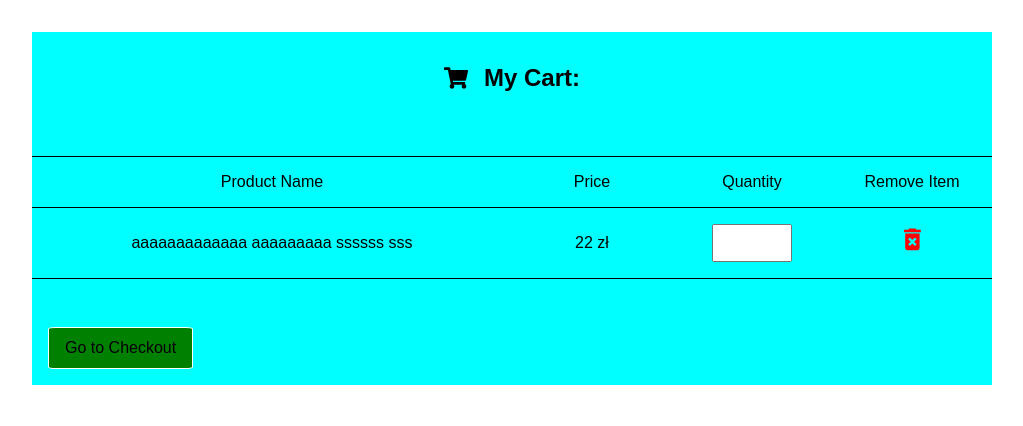
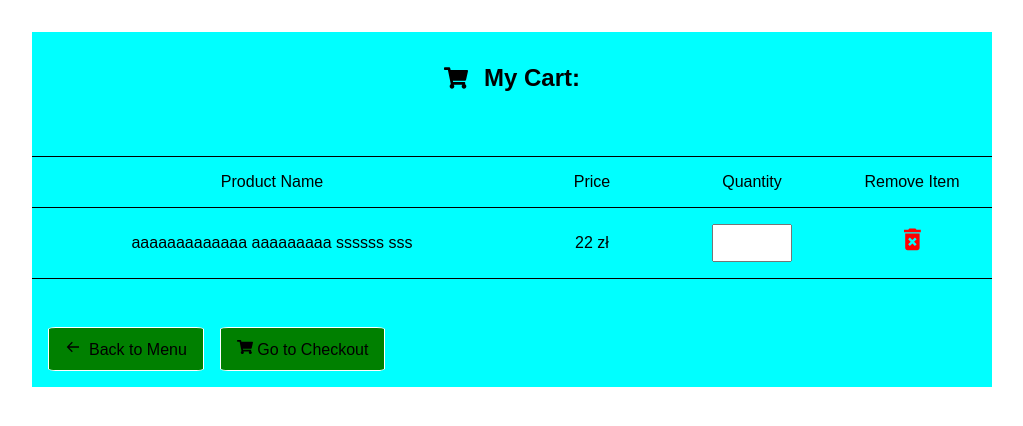
Before and after one commit to fstawicki/MexicanDelivery, a React (Create React App) app: page /cart in a window 1280 px wide. Shown: the top 426 px of the page, without its empty margins (128-1151 px from the left). Built offline with nearby package versions, Linux system fonts and the light colour scheme; the HTML template or start-up script is replaced by a standard one.

Commit message:
working on Cart

```diff
--- a/src/components/Cart.tsx
+++ b/src/components/Cart.tsx
@@ -1,12 +1,18 @@
 import {FC} from 'react';
+
+import { useNavigate } from 'react-router-dom';
+
 import { FaShoppingCart } from "react-icons/fa";
 import { MdDeleteForever } from "react-icons/md";
+import { BiArrowBack } from 'react-icons/bi';
 
 import '../styles/Cart.scss';
 
 interface Props{}
 
 const Cart: FC<Props> = () => {
+
+    const navigate = useNavigate();
 
     return(
 
@@ -24,7 +30,8 @@ const Cart: FC<Props> = () => {
                 <input type="number" name="" id="" />
                 <p className='deleteItemBtn'><a href=""><MdDeleteForever/></a></p>
             </div>
-            <button className="toCheckout">Go to Checkout</button>
+            <button className="btn backToMenuBtn" onClick={() => {navigate('/');}}><BiArrowBack/><span>Back to Menu</span></button>
+            <button className="btn toCheckout"><FaShoppingCart /> Go to Checkout</button>
         </div>
     );
 
--- a/src/styles/Cart.scss
+++ b/src/styles/Cart.scss
@@ -13,7 +13,7 @@
         text-align: center;
         font-size: 1rem;
     }
-}
+
 
 .title{
     display: flex;
@@ -46,7 +46,7 @@
     }
 }
 
-.toCheckout{
+.btn{
 
     font-size: 1rem;
 
@@ -67,6 +67,17 @@
 
 }
 
+.backToMenuBtn{
+
+    svg{
+        margin: auto 0;
+    }
+
+    span{
+        margin-left: 0.5rem;
+    }
+}
+
 .deleteItemBtn{
     a{
         color: red;
@@ -79,3 +90,6 @@
         }
     }
 }
+
+
+}
--- a/src/styles/ProductDetails.scss
+++ b/src/styles/ProductDetails.scss
@@ -11,7 +11,7 @@
         column-gap: 0;
         padding: 1rem;
     }
-}
+
 
 .productImage{
 
@@ -174,3 +174,5 @@
         color: black;
     }
 }
+
+}
```
